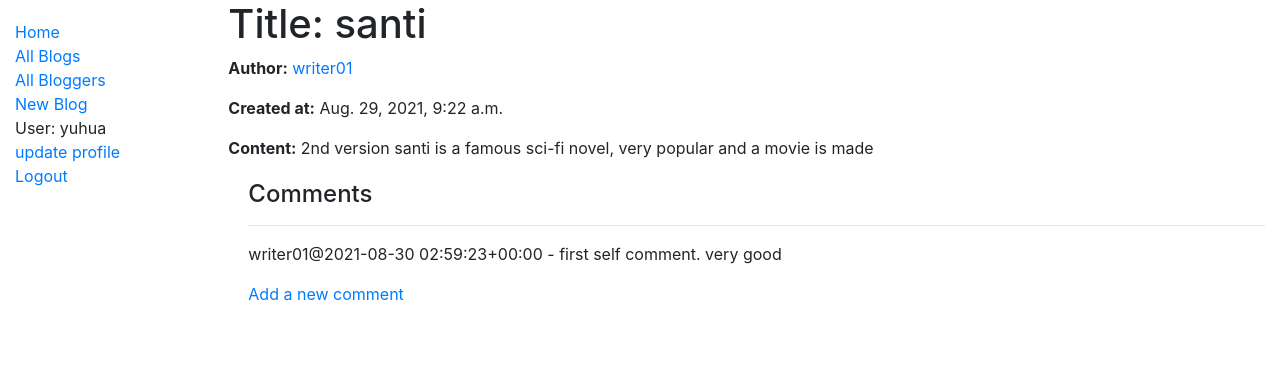
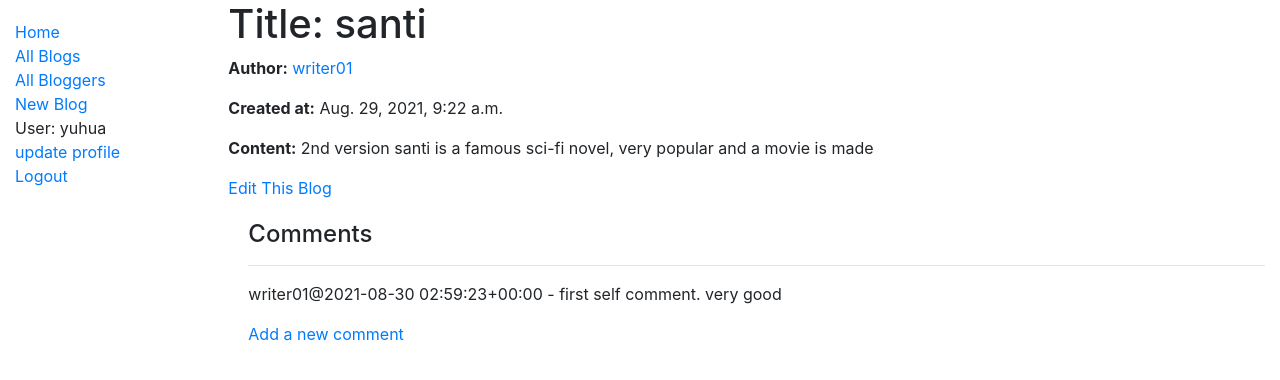
Before and after one commit to yhzheng23/miniblog, a Django app: page /blog/blog/1 in a window 1280 px wide. Shown: the top 380 px of the page. Run offline with Django 3.2, Linux system fonts and the light colour scheme; a user stored in the database is signed in; data comes from the database, SQL or seed files in the repository; both versions use the stored data as it was after the commit.

Commit message:
edit blog for author

```diff
--- a/blog/templates/blog/blog_detail.html
+++ b/blog/templates/blog/blog_detail.html
@@ -6,6 +6,10 @@
     <p><strong>Author:</strong> <a href="{{blog.author.blogger.get_absolute_url}}">{{ blog.author }}</a></p>
     <p><strong>Created at:</strong> {{ blog.time_of_creation }}</p>
     <p><strong>Content:</strong> {{ blog.content }}</p>
+
+    {% if user.is_authenticated and user.uername == blog.author.uername %}
+        <a href="{% url 'blog-update' blog.id %}">Edit This Blog</a></p>
+    {% endif %}
 
     <div style="margin-left: 20px; margin-top: 20px;">
         <h4>Comments</h4>
@@ -16,7 +20,7 @@
         {% endfor %}
 
         {% if user.is_authenticated %}
-            <a href="{% url 'blog_comment' blog.id %}">Add a new comment</a></p>
+            <a href="{% url 'blog-comment' blog.id %}">Add a new comment</a></p>
         {% else %}
             <p><a href="{% url 'login'%}?next={{request.path}}">Login</a> to add a new comment</p>
         {% endif %}
--- a/blog/urls.py
+++ b/blog/urls.py
@@ -9,8 +9,10 @@ urlpatterns = [
     path('blogger/<int:pk>', views.BloggerDetailView.as_view(),name='blogger-detail'),
 
     path('blog/create/', views.BlogCreate.as_view(), name='blog-create'),
+    path('blog/<int:pk>/update', views.BlogUpdate.as_view(), name='blog-update'),
+
     path('blogger/update/', views.BloggerUpdate.as_view(), name='blogger-update'),
 
-    path('blog/<int:pk>/comment/', views.BlogCommentCreate.as_view(), name='blog_comment'),
+    path('blog/<int:pk>/comment/', views.BlogCommentCreate.as_view(), name='blog-comment'),
 
 ]
--- a/blog/views.py
+++ b/blog/views.py
@@ -48,6 +48,10 @@ class BlogCreate(LoginRequiredMixin, CreateView):
         form.instance.author = self.request.user
         return super().form_valid(form)
 
+class BlogUpdate(LoginRequiredMixin,UpdateView):
+    model = Blog
+    fields = ['title', 'content']
+
 class BloggerUpdate(LoginRequiredMixin, CreateView):
     model = Blogger
     fields = ['first_name', 'last_name', 'self_introduction']
```
Also changed, not shown: db.sqlite3, readme.md.
